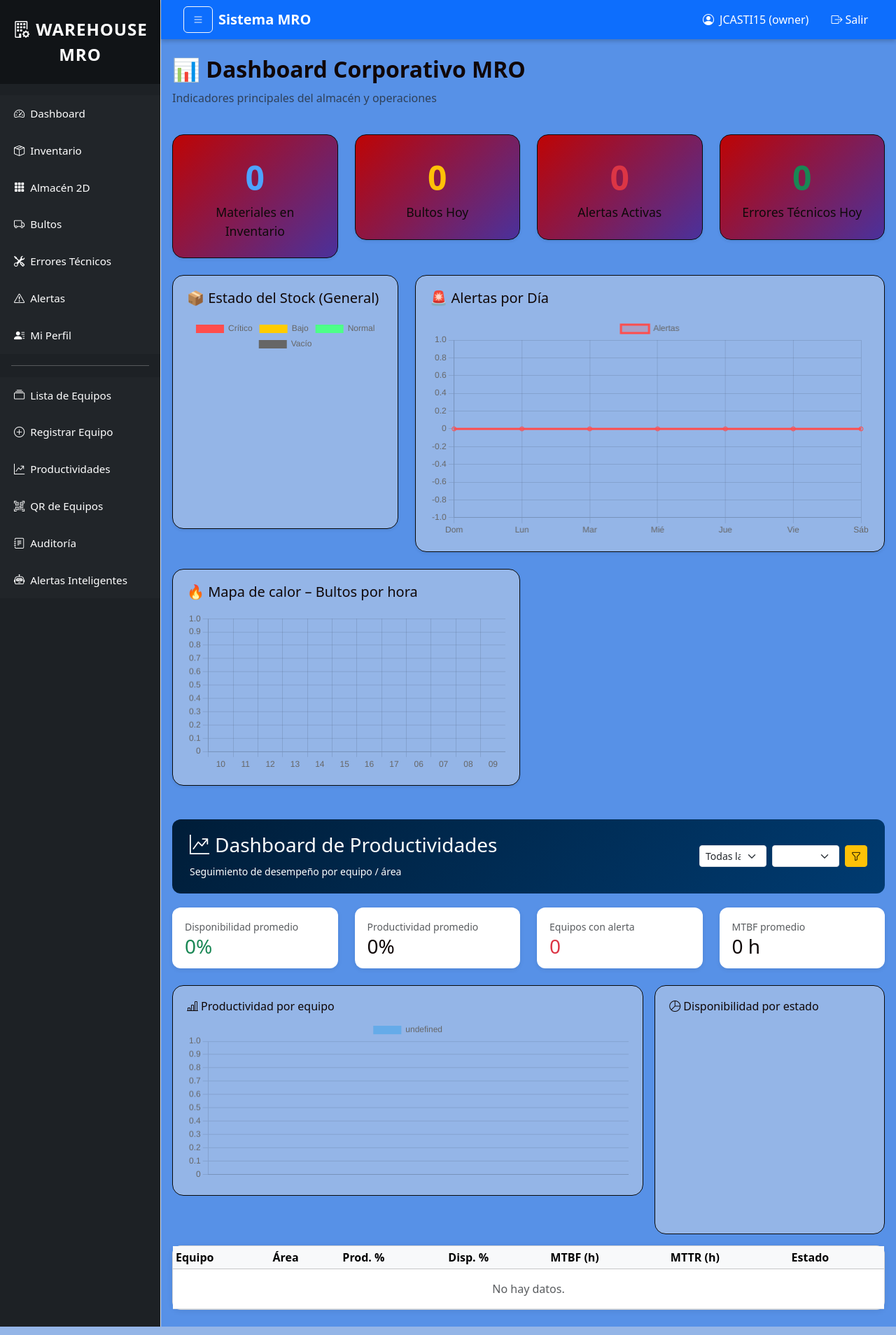
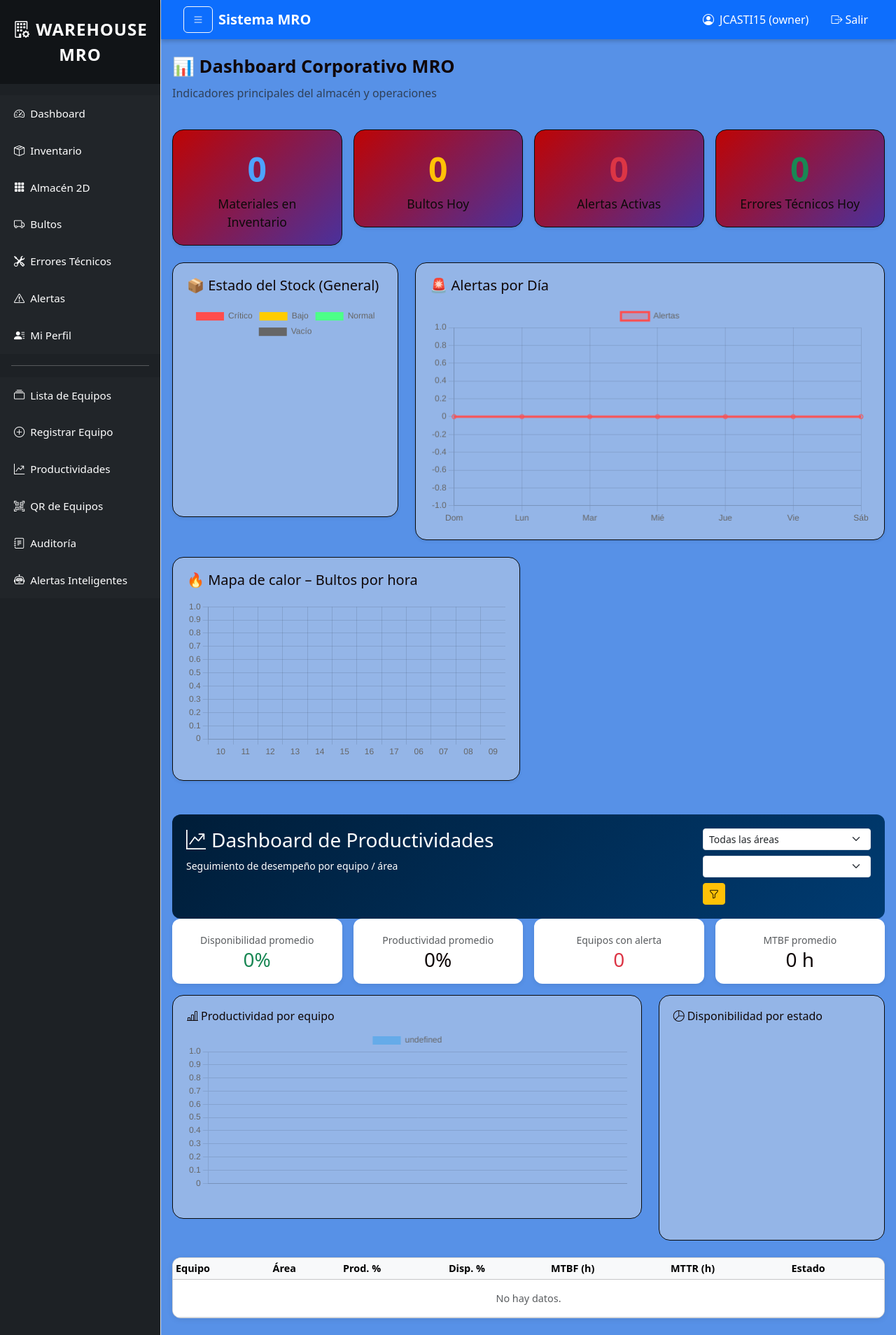
Before and after one commit to Joselu04991/warehouse_mro, a Flask app: page /dashboard/ in a window 1280 px wide. Shown: the whole page at 70% size. Run offline with Flask 3, Linux system fonts and the light colour scheme; a user stored in the database is signed in; data that the repository does not hold is empty; a map, chart or similar area stays blank.

Commit message:
Update dashboard.html

```diff
--- a/warehouse_mro/templates/dashboard.html
+++ b/warehouse_mro/templates/dashboard.html
@@ -3,27 +3,31 @@
 {% block content %}
 
 <style>
-    /* ======== ESTILOS GENERALES ======== */
+    /* FONDO Y TEXTO */
     body {
         background: #5791e7 !important;
         color: #0f0707 !important;
     }
 
     .section-title {
-        font-size: 2rem;
+        font-size: clamp(1.4rem, 2vw, 2rem);
         font-weight: 700;
         color: #100707;
         margin-bottom: 10px;
     }
 
-    /* ======== KPI CARDS ======== */
+    /* ==== KPI CARDS ==== */
     .kpi-card {
         background: linear-gradient(135deg, #be0404, #4a319c);
+        border-radius: 16px;
+        padding: 20px;
+        text-align: center;
         border: 1px solid #0a0b0c;
-        border-radius: 16px;
-        padding: 25px;
-        text-align: center;
         transition: 0.25s;
+        min-height: 140px;
+        display: flex;
+        flex-direction: column;
+        justify-content: center;
     }
 
     .kpi-card:hover {
@@ -31,51 +35,80 @@
     }
 
     .kpi-value {
-        font-size: 3rem;
+        font-size: clamp(2rem, 5vw, 3rem);
         font-weight: 700;
         color: #4da3ff;
     }
 
     .kpi-label {
-        font-size: 1.1rem;
+        font-size: clamp(0.8rem, 2vw, 1.1rem);
         color: #0e0a0a;
     }
 
-    /* ======== CHART CARDS ======== */
+    /* ==== TARJETAS DE GRÁFICOS ==== */
     .chart-card {
         background: #94b5e7;
         border-radius: 16px;
         padding: 20px;
         border: 1px solid #08090a;
+        min-height: 320px;
     }
 
-    /* ======== PRODUCTIVIDADES ======== */
+    canvas {
+        max-width: 100% !important;
+        height: auto !important;
+    }
+
+    /* ==== PRODUCTIVIDADES ==== */
     .prod-header {
         background: linear-gradient(135deg, #001d38, #003b71);
-        color: #fff;
-        padding: 20px 25px;
+        color: white;
+        padding: 20px;
         border-radius: 12px;
-        margin-bottom: 20px;
+        display: flex;
+        flex-wrap: wrap;
+        gap: 10px;
     }
 
     .prod-card {
-        background: #fff;
+        background: white;
         border-radius: 12px;
-        padding: 15px 18px;
+        padding: 18px;
         box-shadow: 0 2px 6px rgba(0,0,0,0.08);
-        height: 100%;
+        text-align: center;
     }
 
+    /* TABLA */
     .prod-table-card {
         border-radius: 12px;
         background: white;
         box-shadow: 0 2px 8px rgba(0,0,0,0.08);
+        overflow-x: auto;
+    }
+
+    table {
+        white-space: nowrap;
+        font-size: 0.9rem;
+    }
+
+    @media (max-width: 768px) {
+        .chart-card {
+            padding: 15px;
+            min-height: 260px;
+        }
+        .prod-card h3 {
+            font-size: 1.3rem;
+        }
+        .kpi-card {
+            padding: 18px;
+        }
     }
 </style>
 
 <!-- ===================================================== -->
 <!--                   DASHBOARD GENERAL MRO               -->
 <!-- ===================================================== -->
+
 <div class="row mb-4">
     <div class="col">
         <h2 class="section-title">📊 Dashboard Corporativo MRO</h2>
@@ -83,50 +116,48 @@
     </div>
 </div>
 
-<!-- ======= KPI CARDS ======= -->
-<div class="row g-4 mb-4">
-
-    <div class="col-md-3">
+<!-- KPI RESPONSIVE: 1 columna móvil, 2 tablet, 4 PC -->
+<div class="row g-3 mb-4">
+    <div class="col-12 col-sm-6 col-lg-3">
         <div class="kpi-card shadow-sm">
             <div class="kpi-value" id="kpi_stock">0</div>
             <div class="kpi-label">Materiales en Inventario</div>
         </div>
     </div>
 
-    <div class="col-md-3">
+    <div class="col-12 col-sm-6 col-lg-3">
         <div class="kpi-card shadow-sm">
             <div class="kpi-value text-warning" id="kpi_bultos">0</div>
             <div class="kpi-label">Bultos Hoy</div>
         </div>
     </div>
 
-    <div class="col-md-3">
+    <div class="col-12 col-sm-6 col-lg-3">
         <div class="kpi-card shadow-sm">
             <div class="kpi-value text-danger" id="kpi_alertas">0</div>
             <div class="kpi-label">Alertas Activas</div>
         </div>
     </div>
 
-    <div class="col-md-3">
+    <div class="col-12 col-sm-6 col-lg-3">
         <div class="kpi-card shadow-sm">
             <div class="kpi-value text-success" id="kpi_tecnicos">0</div>
             <div class="kpi-label">Errores Técnicos Hoy</div>
         </div>
     </div>
-
 </div>
 
-<!-- ======= GRÁFICOS GENERALES ======= -->
+<!-- GRÁFICOS -->
 <div class="row g-4 mb-4">
 
-    <div class="col-lg-4">
+    <div class="col-12 col-lg-4">
         <div class="chart-card shadow-sm">
             <h5 class="mb-3">📦 Estado del Stock (General)</h5>
             <canvas id="donut_stock"></canvas>
         </div>
     </div>
 
-    <div class="col-lg-8">
+    <div class="col-12 col-lg-8">
         <div class="chart-card shadow-sm">
             <h5 class="mb-3">🚨 Alertas por Día</h5>
             <canvas id="line_alertas"></canvas>
@@ -135,36 +166,30 @@
 
 </div>
 
-
 <div class="row g-4 mb-4">
-
-    <div class="col-lg-6">
+    <div class="col-12 col-lg-6">
         <div class="chart-card shadow-sm">
             <h5 class="mb-3">🔥 Mapa de calor – Bultos por hora</h5>
             <canvas id="heat_bultos"></canvas>
         </div>
     </div>
-
 </div>
 
-
-
-
-<!-- ===================================================== -->
-<!--           DASHBOARD DE PRODUCTIVIDADES                -->
-<!-- ===================================================== -->
-<div class="prod-header d-flex justify-content-between align-items-center mt-5">
+<!-- PRODUCTIVIDAD -->
+<div class="prod-header mt-5 w-100 justify-content-between">
     <div>
         <h3><i class="bi bi-graph-up-arrow me-2"></i>Dashboard de Productividades</h3>
         <small>Seguimiento de desempeño por equipo / área</small>
     </div>
-    <form method="get" class="d-flex gap-2">
+
+    <form method="get" class="d-flex gap-2 flex-wrap">
         <select name="area" class="form-select form-select-sm">
             <option value="">Todas las áreas</option>
             {% for a in areas %}
             <option value="{{ a }}" {% if request.args.get('area') == a %}selected{% endif %}>{{ a }}</option>
             {% endfor %}
         </select>
+
         <select name="mes" class="form-select form-select-sm">
             {% for m in meses %}
             <option value="{{ m.valor }}" {% if request.args.get('mes') == m.valor %}selected{% endif %}>
@@ -172,33 +197,37 @@
             </option>
             {% endfor %}
         </select>
+
         <button class="btn btn-warning btn-sm" type="submit">
             <i class="bi bi-funnel"></i>
         </button>
     </form>
 </div>
 
-<!-- ======= KPIs PRODUCTIVIDAD ======= -->
-<div class="row mb-3">
-    <div class="col-md-3 mb-2">
+<!-- KPIs PRODUCTIVIDAD -->
+<div class="row mb-3 g-3">
+    <div class="col-6 col-md-3">
         <div class="prod-card">
             <small class="text-muted">Disponibilidad promedio</small>
             <h3 class="mb-0 text-success">{{ disponibilidad_promedio or 0 }}%</h3>
         </div>
     </div>
-    <div class="col-md-3 mb-2">
+
+    <div class="col-6 col-md-3">
         <div class="prod-card">
             <small class="text-muted">Productividad promedio</small>
             <h3 class="mb-0">{{ productividad_promedio or 0 }}%</h3>
         </div>
     </div>
-    <div class="col-md-3 mb-2">
+
+    <div class="col-6 col-md-3">
         <div class="prod-card">
             <small class="text-muted">Equipos con alerta</small>
             <h3 class="mb-0 text-danger">{{ equipos_alerta or 0 }}</h3>
         </div>
     </div>
-    <div class="col-md-3 mb-2">
+
+    <div class="col-6 col-md-3">
         <div class="prod-card">
             <small class="text-muted">MTBF promedio</small>
             <h3 class="mb-0">{{ mtbf_promedio or 0 }} h</h3>
@@ -206,16 +235,16 @@
     </div>
 </div>
 
-<!-- ======= GRÁFICOS PRODUCTIVIDAD ======= -->
-<div class="row g-3">
-    <div class="col-lg-8">
+<!-- GRÁFICOS PRODUCTIVIDAD -->
+<div class="row g-4">
+    <div class="col-12 col-lg-8">
         <div class="chart-card">
             <h6><i class="bi bi-bar-chart-line me-1"></i>Productividad por equipo</h6>
             <canvas id="prodChart" height="110"></canvas>
         </div>
     </div>
 
-    <div class="col-lg-4">
+    <div class="col-12 col-lg-4">
         <div class="chart-card">
             <h6><i class="bi bi-pie-chart me-1"></i>Disponibilidad por estado</h6>
             <canvas id="estadoChart" height="110"></canvas>
@@ -223,8 +252,8 @@
     </div>
 </div>
 
-<!-- ======= TABLA DETALLE PRODUCTIVIDAD ======= -->
-<div class="card prod-table-card mt-3">
+<!-- TABLA PRODUCTIVIDAD -->
+<div class="card prod-table-card mt-4">
     <div class="card-body p-0">
         <div class="table-responsive">
             <table class="table table-sm table-hover mb-0">
@@ -252,7 +281,7 @@
                     </tr>
                     {% else %}
                     <tr>
-                        <td colspan="7" class="text-center text-muted py-3">
+                        <td colspan="7" class="text-center py-3 text-muted">
                             No hay datos.
                         </td>
                     </tr>
@@ -264,31 +293,25 @@
 </div>
 
 <!-- ===================================================== -->
-<!--                 SCRIPTS DE GRÁFICOS                   -->
+<!--                      SCRIPTS                          -->
 <!-- ===================================================== -->
-
 <script src="https://cdn.jsdelivr.net/npm/chart.js"></script>
 
 <script>
-
-    /* ================= KPI animation ================= */
     function animateKPI(id, value) {
         let el = document.getElementById(id);
-        let start = 0;
-        let end = value;
-        let duration = 1000;
-        let step = (end - start) / (duration / 16);
+        let start = 0, end = value;
+        let step = (end - start) / 60;
 
-        function update() {
+        function tick() {
             start += step;
-            if (start >= end) {
-                el.innerText = end;
-            } else {
-                el.innerText = Math.floor(start);
-                requestAnimationFrame(update);
+            if (start >= end) el.textContent = end;
+            else {
+                el.textContent = Math.floor(start);
+                requestAnimationFrame(tick);
             }
         }
-        update();
+        tick();
     }
 
     animateKPI("kpi_stock", {{ total_stock }});
@@ -296,21 +319,19 @@
     animateKPI("kpi_alertas", {{ alertas_activas }});
     animateKPI("kpi_tecnicos", {{ errores_hoy }});
 
-    /* ================= Stock donut ================= */
-    new Chart(document.getElementById("donut_stock"), {
+    new Chart(donut_stock, {
         type: "doughnut",
         data: {
-            labels: ["Crítico", "Bajo", "Normal", "Vacío"],
+            labels: ["Crítico","Bajo","Normal","Vacío"],
             datasets: [{
                 data: [{{ criticos }}, {{ bajos }}, {{ normales }}, {{ vacios }}],
-                backgroundColor: ["#ff4d4d", "#ffcc00", "#4dff88", "#666"],
+                backgroundColor: ["#ff4d4d","#ffcc00","#4dff88","#666"],
                 borderWidth: 0
             }]
         }
     });
 
-    /* ================= Alertas por día ================= */
-    new Chart(document.getElementById("line_alertas"), {
+    new Chart(line_alertas, {
         type: "line",
         data: {
             labels: ["Dom","Lun","Mar","Mié","Jue","Vie","Sáb"],
@@ -324,8 +345,7 @@
         }
     });
 
-    /* ================= Bultos heat map ================= */
-    new Chart(document.getElementById("heat_bultos"), {
+    new Chart(heat_bultos, {
         type: "bar",
         data: {
             labels: Object.keys({{ horas_bultos | tojson }}),
@@ -341,26 +361,21 @@
         options: { plugins:{ legend:{ display:false } } }
     });
 
-    /* ================= Productividad bar ================= */
-    const prodLabels = {{ prod_labels | tojson }};
-    const prodValues = {{ prod_values | tojson }};
-    new Chart(document.getElementById("prodChart"), {
+    new Chart(prodChart, {
         type: "bar",
         data: {
-            labels: prodLabels,
-            datasets: [{ data: prodValues }]
+            labels: {{ prod_labels | tojson }},
+            datasets: [{ data: {{ prod_values | tojson }} }]
         }
     });
 
-    /* ================= Disponibilidad pie ================= */
-    new Chart(document.getElementById("estadoChart"), {
+    new Chart(estadoChart, {
         type: "doughnut",
         data: {
             labels: {{ estado_labels | tojson }},
             datasets: [{ data: {{ estado_values | tojson }} }]
         }
     });
-
 </script>
 
 {% endblock %}
```
